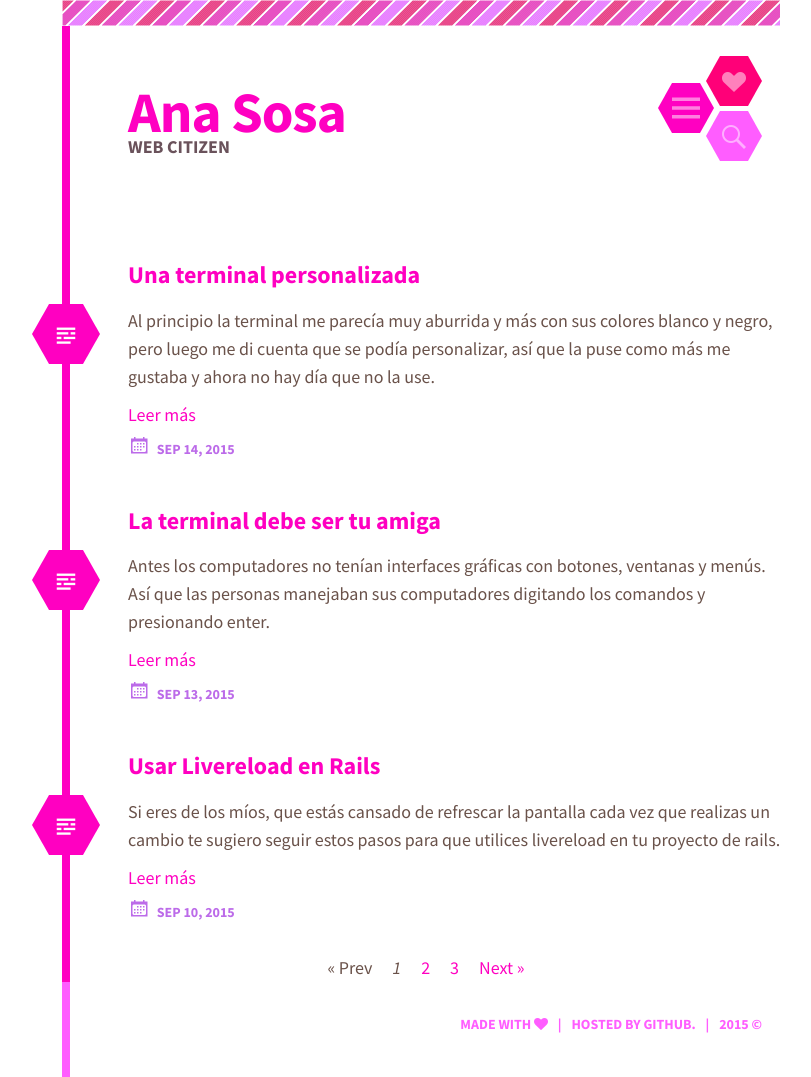
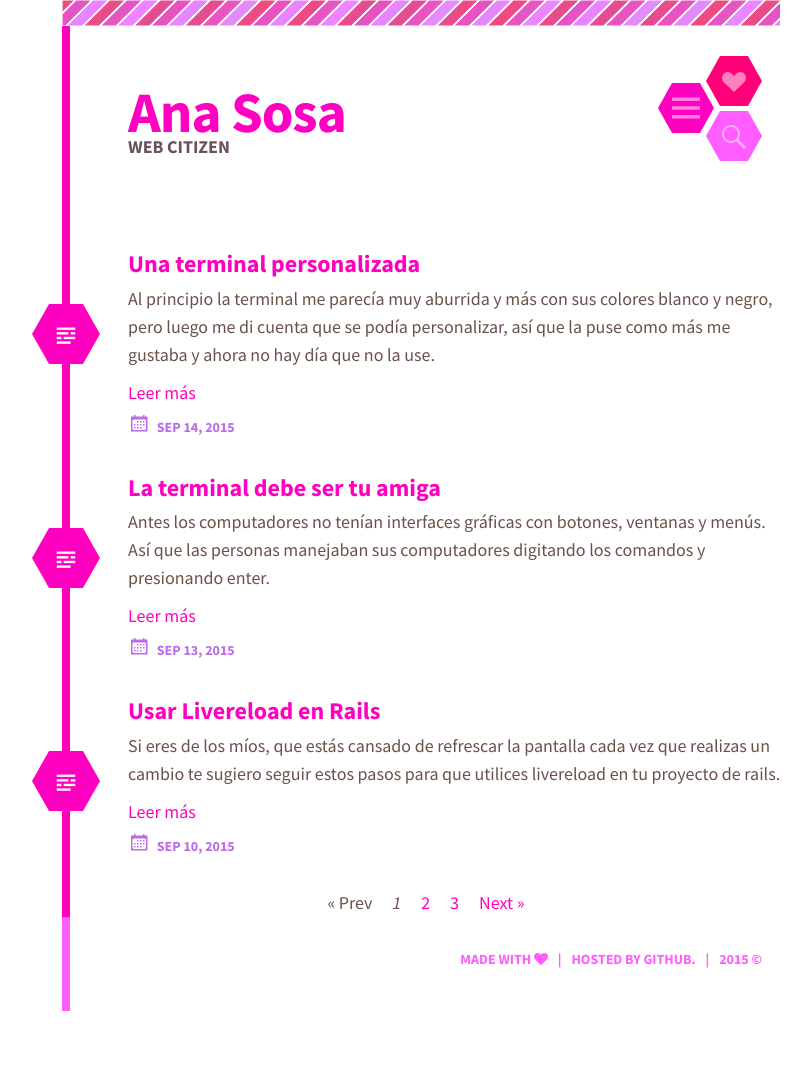
Before and after one commit to anamariasosa/anamariasosa.github.io, a Jekyll site: the page built from index.html, in a window 1280 px wide. Shown: the whole page, without its empty margins (218-1029 px from the left). Built offline with Jekyll 4.4.1, drawn with Linux system fonts in a browser that asks for light colours; nearby versions of some CDN libraries; the list of posts is cut into pages by our own code; after the commit the page ends 1011 px from its top, so only the background shows below that.

Commit message:
dashboard headline size

```diff
--- a/index.html
+++ b/index.html
@@ -13,9 +13,9 @@
         <article id="post-62" class="post-62 post type-post status-publish format-{{ post.type }} hentry ">
               <span class="entry-format"></span>
             <header class="entry-header">
-            <h1 class="entry-title">
+            <h2 class="entry-title">
               <a class="post-link" href="{{ post.url | prepend: site.baseurl }}">{{ post.title }}</a>
-            </h1>  </header><!-- .entry-header -->
+            </h2>  </header><!-- .entry-header -->
 
             <div class="entry-summary">
               <p>{{post.excerpt}}</p>
```
